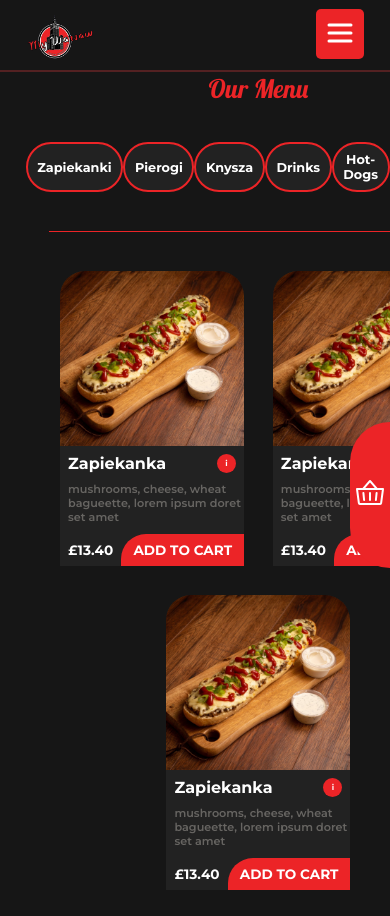
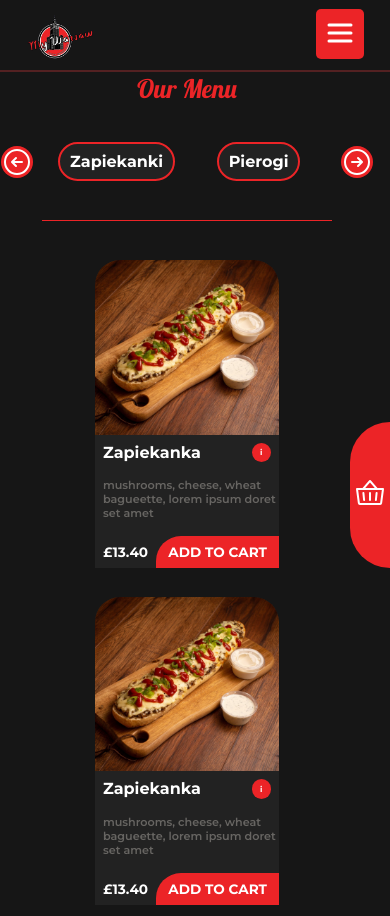
Before and after one commit to MikeWDev/My_warsaw, a React (Vite) app: page / in a window 390 px wide. Built offline with nearby package versions, Linux system fonts and the light colour scheme; a web font is replaced by a local one.

Commit message:
Implemented slick slider for menu section and adjusted basket component

```diff
--- a/src/components/menuChoice.jsx
+++ b/src/components/menuChoice.jsx
@@ -2,7 +2,7 @@ import { menuChoices } from "../data";
 import MenuHeader from "./menuHeader";
 import Linebreak from "./lineBreak";
 import NewMenuCard from "./newMenuCards";
-
+import MenuChoiceSm from "./menuChoiceSm";
 const MenuChoice = () => {
   return (
     <div className="menu-con">
@@ -13,6 +13,7 @@ const MenuChoice = () => {
             return <button key={data.key}>{data.name}</button>;
           })}
         </div>
+        <MenuChoiceSm />
       </div>
       <Linebreak />
       <div className="menu-card-con">
--- /dev/null
+++ b/src/components/menuChoiceSm.jsx
@@ -0,0 +1,98 @@
+import { menuChoices } from "../data";
+import "slick-carousel/slick/slick.css";
+import "slick-carousel/slick/slick-theme.css";
+import Slider from "react-slick";
+import { ArrowCircleLeft, ArrowCircleRight } from "@phosphor-icons/react";
+const MenuChoiceSm = () => {
+  function NextArrow(props) {
+    const { className, style, onClick } = props;
+    return (
+      <ArrowCircleRight
+        size={32}
+        color="#fff"
+        className={className}
+        style={{
+          ...style,
+          display: "block",
+          background: "#ec2426",
+          height: "32px",
+          width: "32px",
+          borderRadius: "50%",
+        }}
+        onClick={onClick}
+      />
+    );
+  }
+
+  function PrevArrow(props) {
+    const { className, style, onClick } = props;
+    return (
+      <ArrowCircleLeft
+        size={32}
+        color="#fff"
+        className={className}
+        style={{
+          ...style,
+          display: "block",
+          background: "#ec2426",
+          height: "32px",
+          width: "32px",
+          borderRadius: "50%",
+        }}
+        onClick={onClick}
+      />
+    );
+  }
+  const settings = {
+    dots: false,
+    infinite: true,
+    speed: 500,
+    slidesToShow: 5,
+    slidesToScroll: 1,
+    initialSlide: 0,
+    nextArrow: <NextArrow />,
+    prevArrow: <PrevArrow />,
+    mobileFirst: true,
+    responsive: [
+      {
+        breakpoint: 780,
+        settings: {
+          slidesToShow: 5,
+          slidesToScroll: 1,
+        },
+      },
+      {
+        breakpoint: 700,
+        settings: {
+          slidesToShow: 4,
+          slidesToScroll: 1,
+        },
+      },
+      {
+        breakpoint: 525,
+        settings: {
+          slidesToShow: 3,
+          slidesToScroll: 1,
+        },
+      },
+      {
+        breakpoint: 415,
+        settings: {
+          slidesToShow: 2,
+          slidesToScroll: 1,
+        },
+      },
+    ],
+  };
+  return (
+    <div className="menu-selection-con--sm">
+      <Slider {...settings}>
+        {menuChoices.map((data) => {
+          return <button key={data.key}>{data.name}</button>;
+        })}
+      </Slider>
+    </div>
+  );
+};
+
+export default MenuChoiceSm;
--- a/src/data.jsx
+++ b/src/data.jsx
@@ -24,7 +24,7 @@ export const menuChoices = [
     key: 5,
   },
   {
-    name: "Homemade sauces",
+    name: "Sauces",
     key: 6,
   },
 ];
--- a/src/general.css
+++ b/src/general.css
@@ -493,6 +493,20 @@ figcaption {
   color: #fff;
   border: solid 2px #ec2427;
 }
+.menu-selection-con--sm button {
+  font-family: inherit;
+  font-size: 1.6rem;
+  text-transform: capitalize;
+  border: none;
+  background: none;
+  font-weight: 700;
+  padding: 1rem 1.2rem;
+  border-radius: 5.6rem;
+  text-align: center;
+  background-color: #222222;
+  color: #fff;
+  border: solid 2px #ec2427;
+}
 /*####################
 ###MENU LINEBREAK COMPONENT###
 ####################*/
--- a/src/queries.css
+++ b/src/queries.css
@@ -106,9 +106,9 @@
   }
   .basket-con {
     position: fixed;
-    width: 40%;
-    height: 100vh;
-    right: -40%;
+    width: 60%;
+    height: 70vh;
+    right: -70%;
     transition: all ease-in-out 600ms;
     border: 1px solid #ec2427;
     border-radius: 25px 0 0 25px;
@@ -127,17 +127,49 @@
     transition: all ease-in-out 600ms;
   }
   .basket-slide-icon-slide {
-    right: 40%;
+    right: 60%;
     transition: all ease-in-out 600ms;
     display: block;
   }
+
+  .card-details {
+    gap: 2rem;
+  }
+  .card {
+    max-width: 23rem;
+  }
+  .card-button-con h5 {
+    text-align: center;
+    font-size: 1.7rem;
+  }
+  .menu-selection-con--sm {
+    display: flex;
+  }
+  .menu-selection-con {
+    display: none;
+  }
+  .slick-track {
+    display: flex;
+    align-items: center;
+  }
+  .menu-selection-con--sm button {
+    font-size: 2rem;
+  }
+  .slick-list {
+    margin: 0 20px;
+  }
 }
-
 /*#################################
 ### Adress box bug-fix 700px####
 ###################################*/
 @media (max-width: 43.75em) {
   .adress-box {
+    display: none;
+  }
+  .menu-selection-con--sm {
+    display: flex;
+  }
+  .menu-selection-con {
     display: none;
   }
 }
@@ -167,6 +199,14 @@
   .hidden {
     transition: 1s;
     right: -80%;
+  }
+  .basket-con {
+    position: fixed;
+    width: 65%;
+    z-index: 999;
+  }
+  .basket-slide-icon-slide {
+    right: 65%;
   }
 }
 /*#################################
--- a/src/style.css
+++ b/src/style.css
@@ -445,6 +445,9 @@ footer {
   flex-direction: row;
   justify-content: space-around;
 }
+.menu-selection-con--sm {
+  display: none;
+}
 .menu-header-con {
   display: flex;
   flex-direction: column;
@@ -507,6 +510,7 @@ footer {
   font-weight: 700;
   color: #fff;
 }
+
 .summary-subtotal,
 .summary-delivery {
   display: flex;
```
